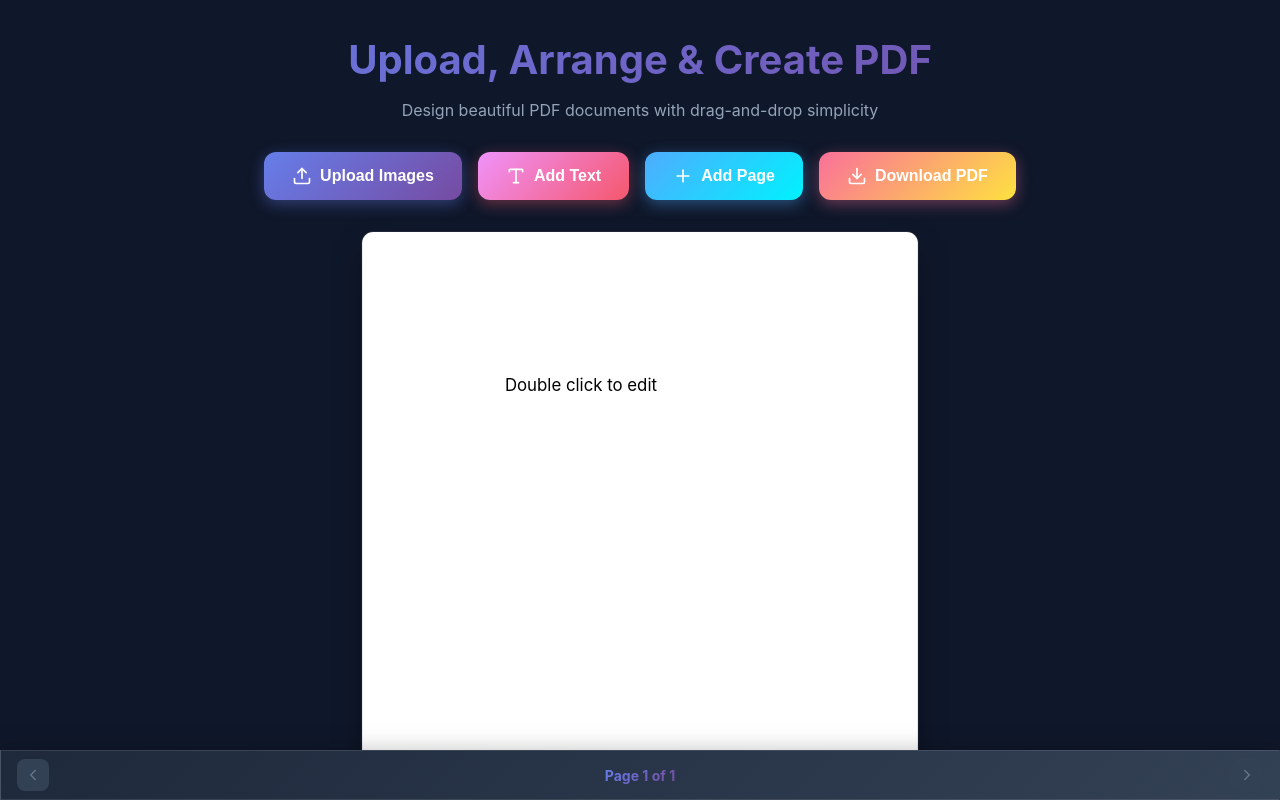
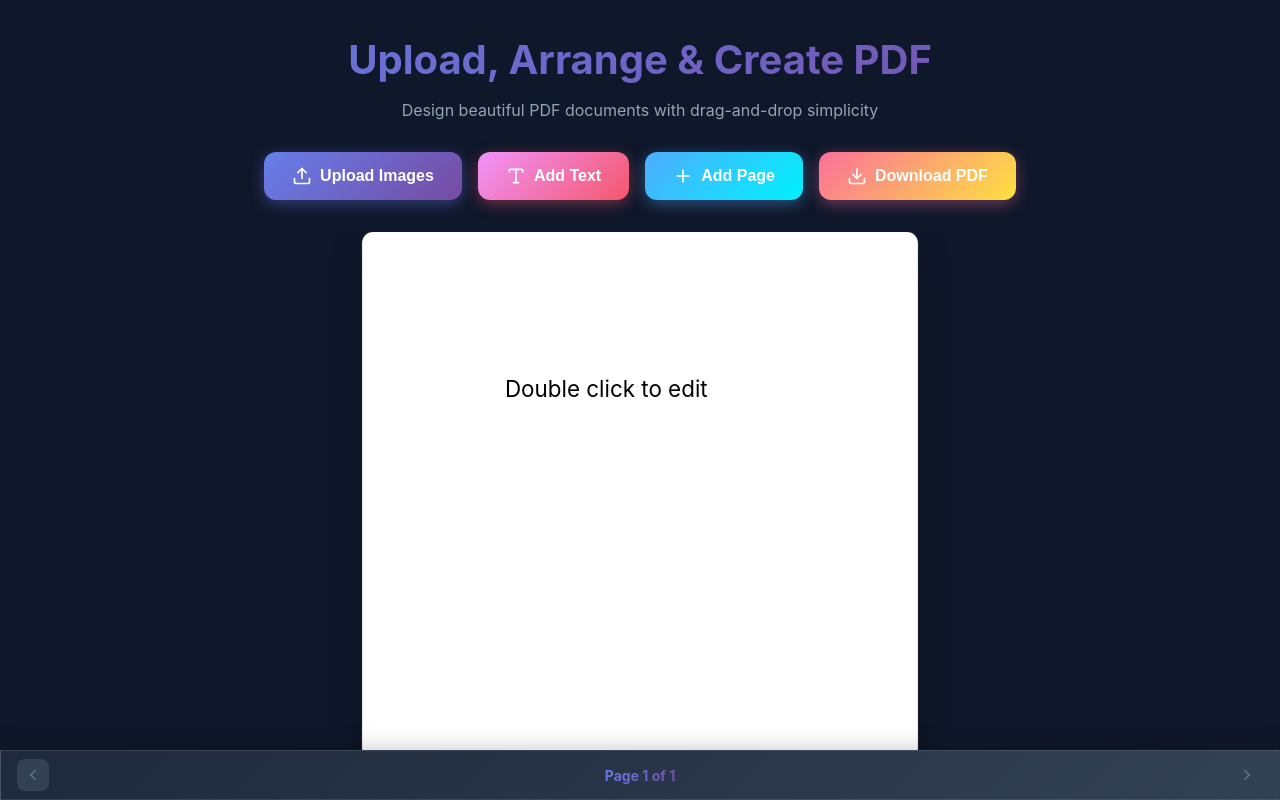
Before and after one commit to esHack/collage-pdf-app, a React (Create React App) app in the folder frontend/: page / in a window 1280 px wide. Both pictures are taken after a click on the button "Add Text". Shown: the top 800 px of the page. Built offline with nearby package versions, Linux system fonts and the light colour scheme.

Commit message:
make text persistant

```diff
--- a/frontend/src/App.js
+++ b/frontend/src/App.js
@@ -134,7 +134,7 @@ function App() {
       content: 'Double click to edit',
       x: 200,
       y: 200,
-      fontSize: 24,
+      fontSize: 32,
       color: '#000000',
       fontWeight: 'normal',
       textAlign: 'left',
@@ -535,7 +535,7 @@ function App() {
         )}
 
         {/* Canvas Container with scaling */}
-        <div style={{ display: 'flex', justifyContent: 'center', alignItems: 'flex-start', maxHeight: 'calc(100vh - 180px)' }}>
+        <div style={{ display: 'flex', justifyContent: 'center', alignItems: 'flex-start', maxHeight: 'calc(100vh - 180px)', width: '100%', overflow: 'hidden' }}>
           <div
             style={{
               transform: 'scale(0.7)',
@@ -795,7 +795,9 @@ function App() {
               onDoubleClick={(e) => {
                 e.stopPropagation();
                 setEditingText(txt.id);
-                handleTextEdit(txt.id, '');
+                if (txt.content === 'Double click to edit') {
+                  handleTextEdit(txt.id, '');
+                }
               }}
             >
               {selectedItem?.id === txt.id && (
```
